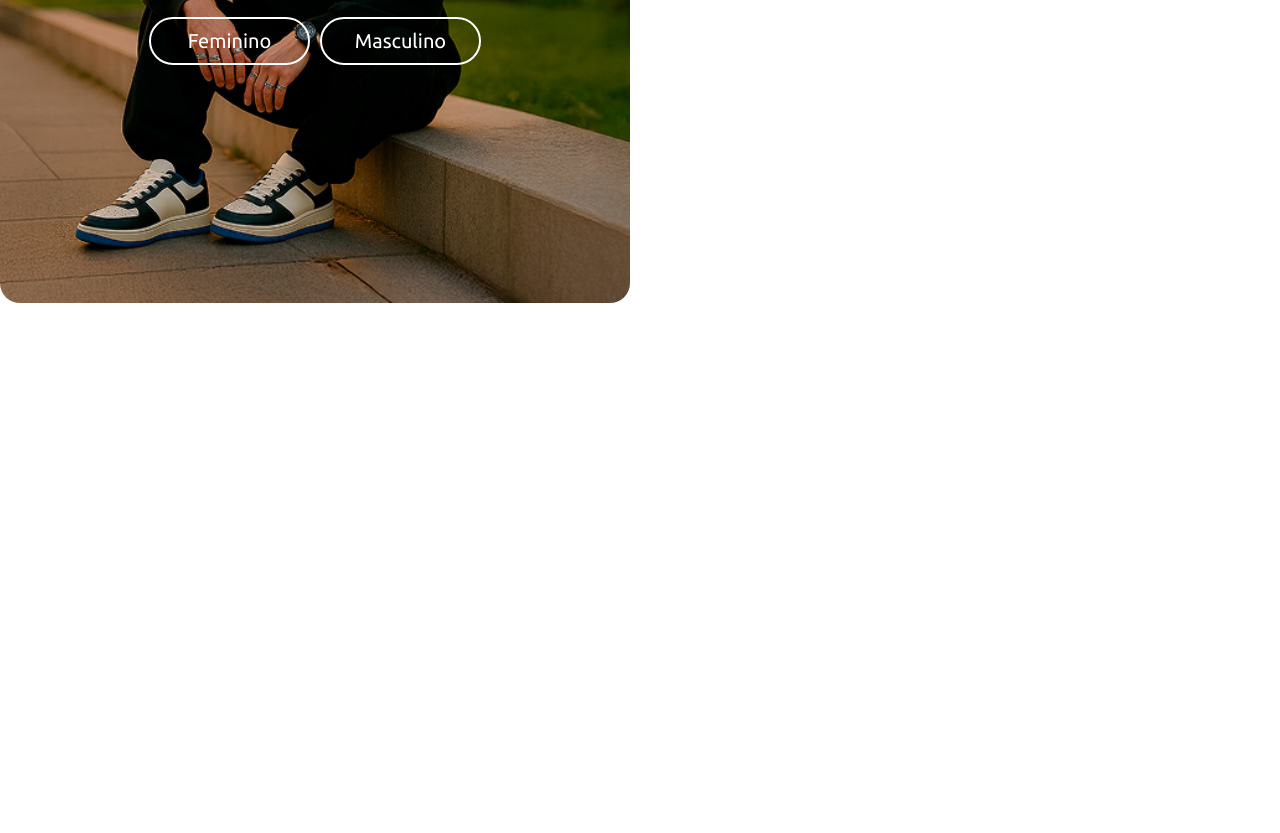
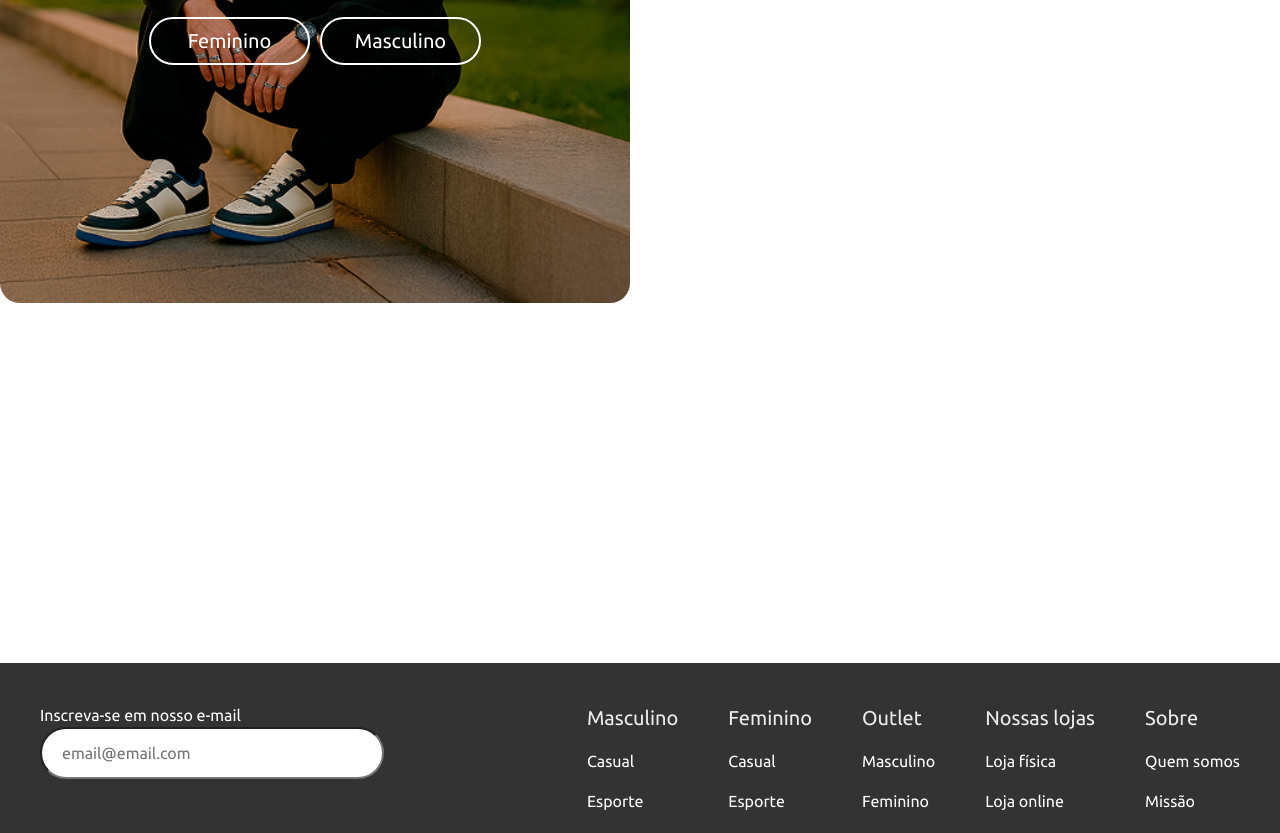
Before and after one commit to grazielle-marttdev/ecommerce-syntaxwear, a plain HTML site: page index.html in a window 1280 px wide. Shown: the part 1967-2800 px from the top of the page. Before the commit the page ends 2630 px from the top, so only its background shows below. Drawn offline with Linux system fonts and the light colour scheme.

Commit message:
feat: Adiciona o rodapé

```diff
--- a/css/base.css
+++ b/css/base.css
@@ -4,7 +4,7 @@ body {
 }
 
 main {
-    padding: 2.5rem 0;
+    padding: 2.5rem 0 2.5rem;
     max-width: 1360px;
     margin: 0 auto;
 }
--- a/css/components/footer.css
+++ b/css/components/footer.css
@@ -0,0 +1,77 @@
+.site-footer {
+    background-color: #333333;
+    color: #ffffff;
+}
+
+.footer-content {
+    max-width: 1360px;
+    margin: 0 auto;
+    padding: 2.5rem;
+    display: flex;
+    justify-content: space-between;
+}
+
+.footer-right {
+    display: flex;
+    flex-direction: column;
+    gap: 3.125rem;
+}
+
+.footer-nav ul {
+    display: flex;
+    gap: 3.125rem;
+}
+
+.footer-nav ul ul {
+    display: flex;
+    flex-direction: column;
+    gap: 1rem;
+}
+
+.footer-nav strong {
+    color: #ededed;
+    font-size: 1.25rem;
+    font-weight: 400;
+    display: block;
+    margin-bottom: 1rem;
+}
+
+.footer-nav li a {
+    color: #ffffff;
+}
+
+.footer-nav li a:hover {
+    text-decoration: underline;
+}
+
+.newsletter-form {
+    display: flex;
+    flex-direction: column;
+}
+
+.newsletter-form input {
+    border-radius: 30px;
+    color: #aaaaaa;
+    padding: 0.75rem 1.25rem;
+    width: 21.5rem;
+}
+
+.footer-social span {
+    margin-bottom: 1rem;
+    display: block;
+}
+
+.footer-social ul {
+    display: flex;
+    gap: 1.25rem;
+}
+
+.footer-social li a:hover img { /* hover no <a> causa alguma coisa na <img> */
+    opacity: 0.7;
+}
+
+.footer-copy {
+    font-size: 1.25rem;
+    text-align: center;
+    padding: 1.25rem 0;
+}
--- a/css/components/hero.css
+++ b/css/components/hero.css
@@ -4,6 +4,7 @@
 
     height: 500px;
     position: relative;
+    border-radius: 20px;
 }
 
 .hero-overlay {
--- a/css/reset.css
+++ b/css/reset.css
@@ -37,6 +37,8 @@ a {
 
 ul, ol {
 	list-style: none;
+	padding: 0;
+	margin: 0;
 }
 
 /* Make images easier to work with */
--- a/index.html
+++ b/index.html
@@ -18,6 +18,7 @@
   <link rel="stylesheet" href="css/components/hero.css">
   <link rel="stylesheet" href="css/components/product-category.css">
   <link rel="stylesheet" href="css/components/products-grid.css">
+  <link rel="stylesheet" href="css/components/footer.css">
 </head>
 
 <body>
@@ -127,9 +128,78 @@
     </section>
   </main>
 
-  <footer class="site-footer">
-    <!-- Informações de contato e links -->
-  </footer>
+  <footer class="site-footer" id="footer">
+			<div class="footer-content">
+				<div class="footer-right">
+					<form class="newsletter-form">
+						<label for="newsletter-email">Inscreva-se em nosso e-mail</label>
+						<input type="email" id="newsletter-email" placeholder="email@email.com" />
+					</form>
+					<div class="footer-social">
+						<span>Redes sociais</span>
+						<ul>
+							<li>
+								<a href="#"><img src="./images/icons/instagram.svg" alt="Instagram" /></a>
+							</li>
+							<li>
+								<a href="#"><img src="./images/icons/whatsapp.svg" alt="WhatsApp" /></a>
+							</li>
+							<li>
+								<a href="#"><img src="./images/icons/tiktok.svg" alt="TikTok" /></a>
+							</li>
+							<li>
+								<a href="#"><img src="./images/icons/facebook.svg" alt="Facebook" /></a>
+							</li>
+						</ul>
+					</div>
+				</div>
+				<nav class="footer-nav" id="footer">
+					<ul>
+						<li class="footer-item">
+							<strong>Masculino</strong>
+							<ul>
+								<li><a href="#">Casual</a></li>
+								<li><a href="#">Esporte</a></li>
+								<li><a href="#">Moderno</a></li>
+								<li><a href="#">Futurista</a></li>
+							</ul>
+						</li>
+						<li class="footer-item">
+							<strong>Feminino</strong>
+							<ul>
+								<li><a href="#">Casual</a></li>
+								<li><a href="#">Esporte</a></li>
+								<li><a href="#">Moderno</a></li>
+								<li><a href="#">Futurista</a></li>
+							</ul>
+						</li>
+						<li class="footer-item">
+							<strong>Outlet</strong>
+							<ul>
+								<li><a href="#">Masculino</a></li>
+								<li><a href="#">Feminino</a></li>
+							</ul>
+						</li>
+						<li>
+							<strong>Nossas lojas</strong>
+							<ul>
+								<li><a href="#">Loja física</a></li>
+								<li><a href="#">Loja online</a></li>
+							</ul>
+						</li>
+						<li class="footer-item">
+							<strong>Sobre</strong>
+							<ul>
+								<li><a href="#">Quem somos</a></li>
+								<li><a href="#">Missão</a></li>
+							</ul>
+						</li>
+					</ul>
+				</nav>
+			</div>
+			<hr />
+			<div class="footer-copy">Copyright. All Rights Reserved</div>
+		</footer>
 </body>
 
 </html>
```
Also changed, not shown: images/icons/facebook.svg (added), images/icons/instagram.svg (added), images/icons/tiktok.svg (added), images/icons/whatsapp.svg (added).
